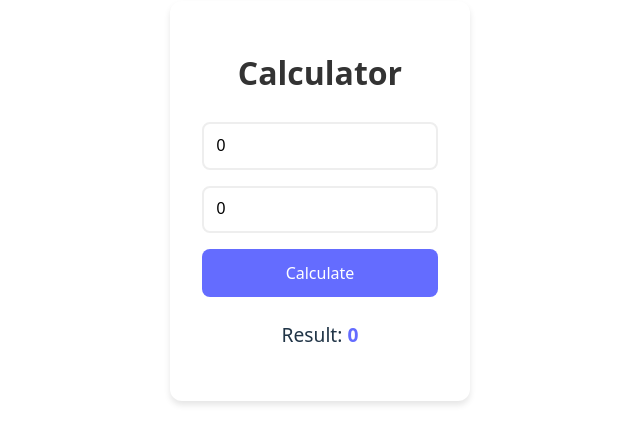
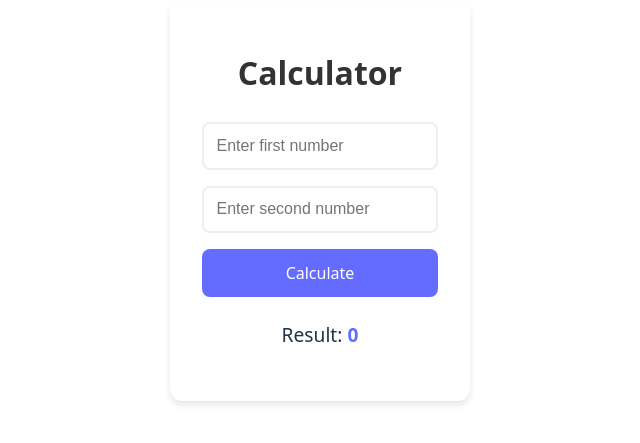
Before and after one commit to NishantTheProgrammer/jenkins-react, a React (Vite) app: page / in a window 1280 px wide. Shown: the part 199-642 px from the top of the page, without its empty margins (320-960 px from the left). Built offline with nearby package versions, Linux system fonts and the light colour scheme.

Commit message:
fixed zero issues

```diff
--- a/src/App.tsx
+++ b/src/App.tsx
@@ -2,9 +2,13 @@ import { useState } from 'react'
 import './App.css'
 
 function App() {
-  const [num1, setNum1] = useState(0)
-  const [num2, setNum2] = useState(0)
+  const [num1, setNum1] = useState('')
+  const [num2, setNum2] = useState('')
   const [result, setResult] = useState(0)
+
+  const calculate = () => {
+    setResult(Number(num1) + Number(num2))
+  }
 
   return (
     <div className="calculator">
@@ -13,16 +17,16 @@ function App() {
         <input
           type="number"
           value={num1}
-          onChange={(e) => setNum1(Number(e.target.value))}
+          onChange={(e) => setNum1(e.target.value)}
           placeholder="Enter first number"
         />
         <input
           type="number"
           value={num2}
-          onChange={(e) => setNum2(Number(e.target.value))}
+          onChange={(e) => setNum2(e.target.value)}
           placeholder="Enter second number"
         />
-        <button onClick={() => setResult(num1 + num2)}>
+        <button onClick={calculate}>
           Calculate
         </button>
       </div>
```
